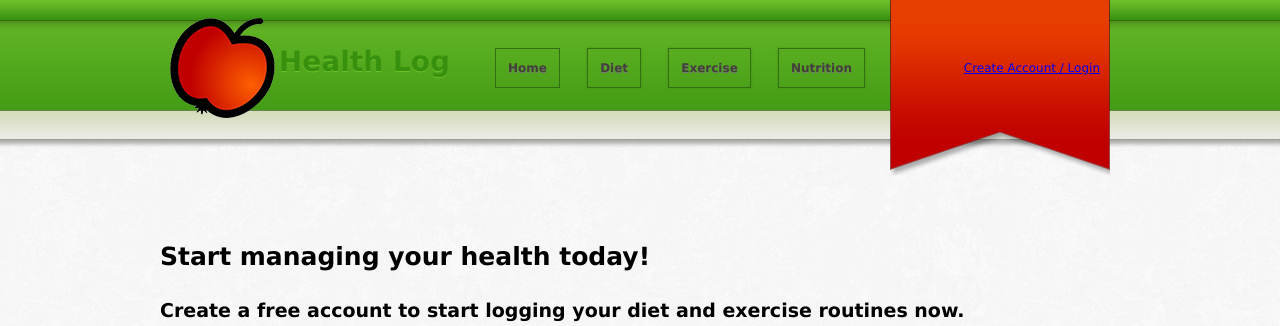
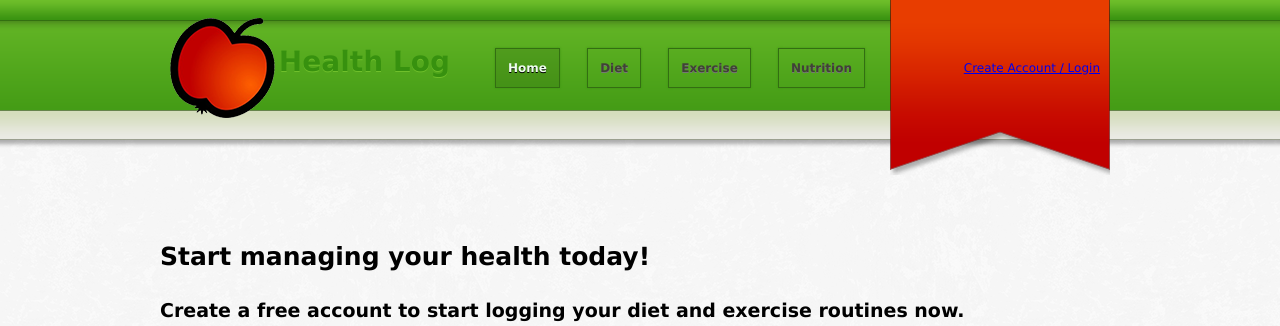
Before and after one commit to rideron89/health, a PHP site: page / in a window 1280 px wide, with the pointer over the restyled element. Shown: the top 326 px of the page. Run offline with PHP 8.4, Linux system fonts and the light colour scheme.

Commit message:
restyled navbar links during hover

```diff
--- a/css/style.css
+++ b/css/style.css
@@ -116,7 +116,9 @@ input[type=search]:focus {
 }
 
 #navbar li a:hover {
-    box-shadow: none;
+    background-color: rgba(0, 0, 0, 0.1);
+    color: #efe;
+    text-shadow: 0 1px 0px #000;
 }
 
 #navbar .stretch {
```
